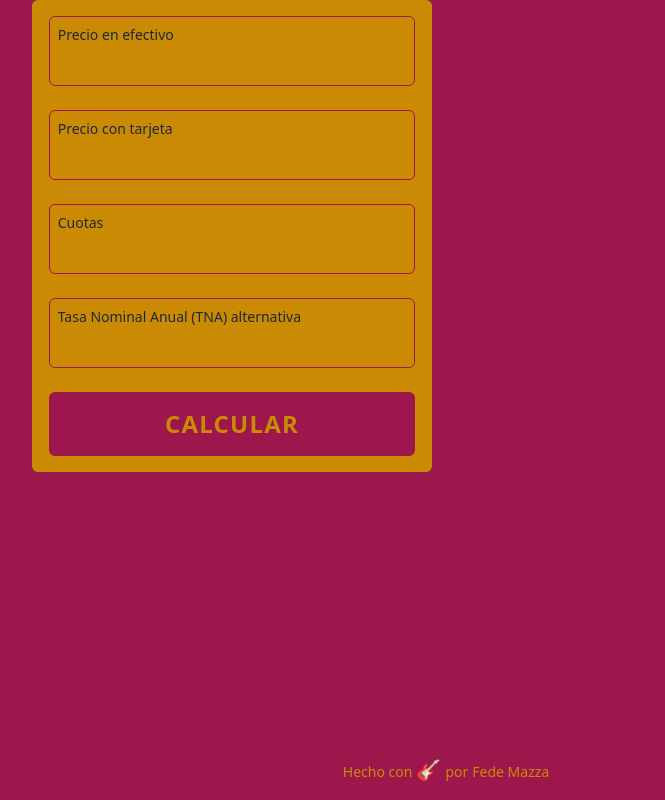
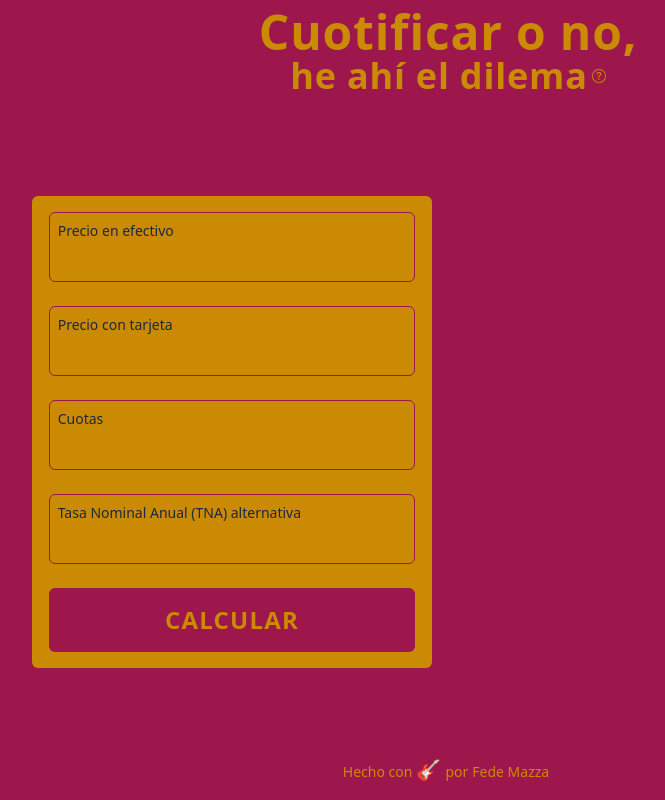
Before and after one commit to fedeferrelli/cuotificador, a React (Vite) app: page / in a window 1280 px wide. Shown: the whole page, without its empty margins (192-857 px from the left). Built offline with nearby package versions, Linux system fonts and the light colour scheme.

Commit message:
Add header and app explanation

```diff
--- a/package.json
+++ b/package.json
@@ -10,6 +10,7 @@
   "dependencies": {
     "react": "^18.0.0",
     "react-dom": "^18.0.0",
+    "react-icons": "^4.3.1",
     "react-scroll": "^1.8.7"
   },
   "devDependencies": {
--- a/src/App.jsx
+++ b/src/App.jsx
@@ -1,11 +1,13 @@
 
 import Form from './Components/Form';
 import Footer from './Components/Footer';
+import Header from './Components/Header';
 
 function App() {
 
   return (
     <main className="min-h-screen bg-primary flex flex-col justify-between">
+    <Header/>
     <Form/>
     <Footer/>
     </main>
--- /dev/null
+++ b/src/Components/Header.jsx
@@ -0,0 +1,52 @@
+import React, {useState} from 'react';
+import {BsQuestionCircle} from 'react-icons/bs'
+
+function Header() {
+
+    const [showExplanation, setShowExplanation] = useState(false)
+
+
+
+
+    return (
+        <main className="max-w-[1440px] flex flex-col pb-6 sm:pb-10 pt-2 tracking-wider">
+           <div className="m-auto text-secondary font-bold text-4xl sm:text-5xl">Cuotificar o no,</div>
+           <div className="m-auto text-secondary font-bold text-2xl sm:text-4xl  flex">he ahí el dilema <span className="text-sm flex ml-1 cursor-pointer"><BsQuestionCircle className=" m-auto" onClick={()=>setShowExplanation(true)}/></span> </div>
+
+            {showExplanation &&
+
+            <section className="fixed top-0 bottom-0 left-0 right-0 bg-primary flex ">
+
+                <div className="m-auto max-h-[500px] w-11/12 max-h-3/4 max-w-[800px] bg-secondary text-primary text-left rounded-md p-3 overflow-auto flex flex-col relative">
+                    <h1 className="text-2xl text-center font-bold">Como usar esta calculadora</h1>
+
+<p className="italic text-xl my-2 text-center"> "En efectivo $1.000, con tarjeta $1.200 en 6 cuotas sin interés" </p>
+
+<p className="text-lg my-2"> Cada vez más nos cruzamos con esa frase al momento de pagar algún consumo, pero ¿cuál conviene más? </p>
+
+<p className="text-lg my-2"> Con el ejemplo anterior las opciones son: "si cuotifico tengo que pagar 6 cuotas de $200. <span className="font-bold"> ¿Cuánta plata tengo que poner en una opción alternativa para conseguir esos $200 mensuales durante 6 periodos?"</span></p>
+
+<p className="text-lg my-2"> Si el número que obtengo es menor al precio de efectivo, entonces lo más barato es cuotificar. Si es mayor, conviene pagar en efectivo.</p>
+
+<p className="text-lg my-2 pb-4"> Para hacer todo el cálculo tenés que saber la tasa de interés nominal de la opcion alternativa de inversión. Sólo eso! </p>
+
+<button className="rounded-md m-auto px-6 py-4 uppercase  bg-primary text-secondary font-bold" onClick={()=>setShowExplanation(false)} >Quiero calcular</button>
+
+
+
+
+                </div>
+
+
+
+            </section>
+
+            }
+
+
+
+        </main>
+    )
+}
+
+export default Header
--- a/tailwind.config.js
+++ b/tailwind.config.js
@@ -8,6 +8,8 @@ module.exports = {
       colors:{
         'primary': 'rgb(157 23 77)',
         'secondary': 'rgb(202 138 4)'
+        /* 'primary': 'rgb(148 163 184)',
+        'secondary': 'rgb(7 89 133)' */
       },
     },
   },
```
Also changed, not shown: 1 other file (tests, documents, lock files or other folders).
